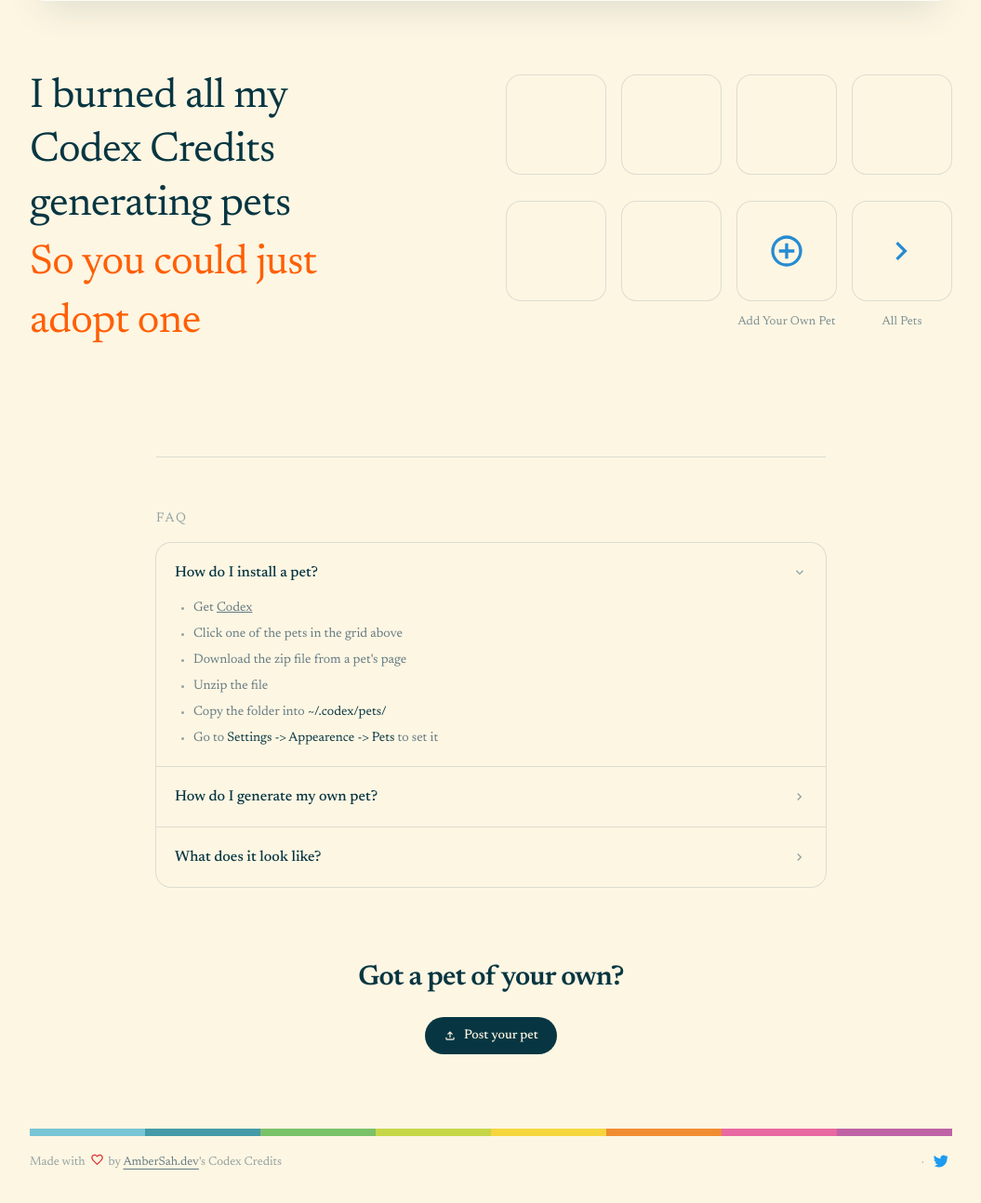
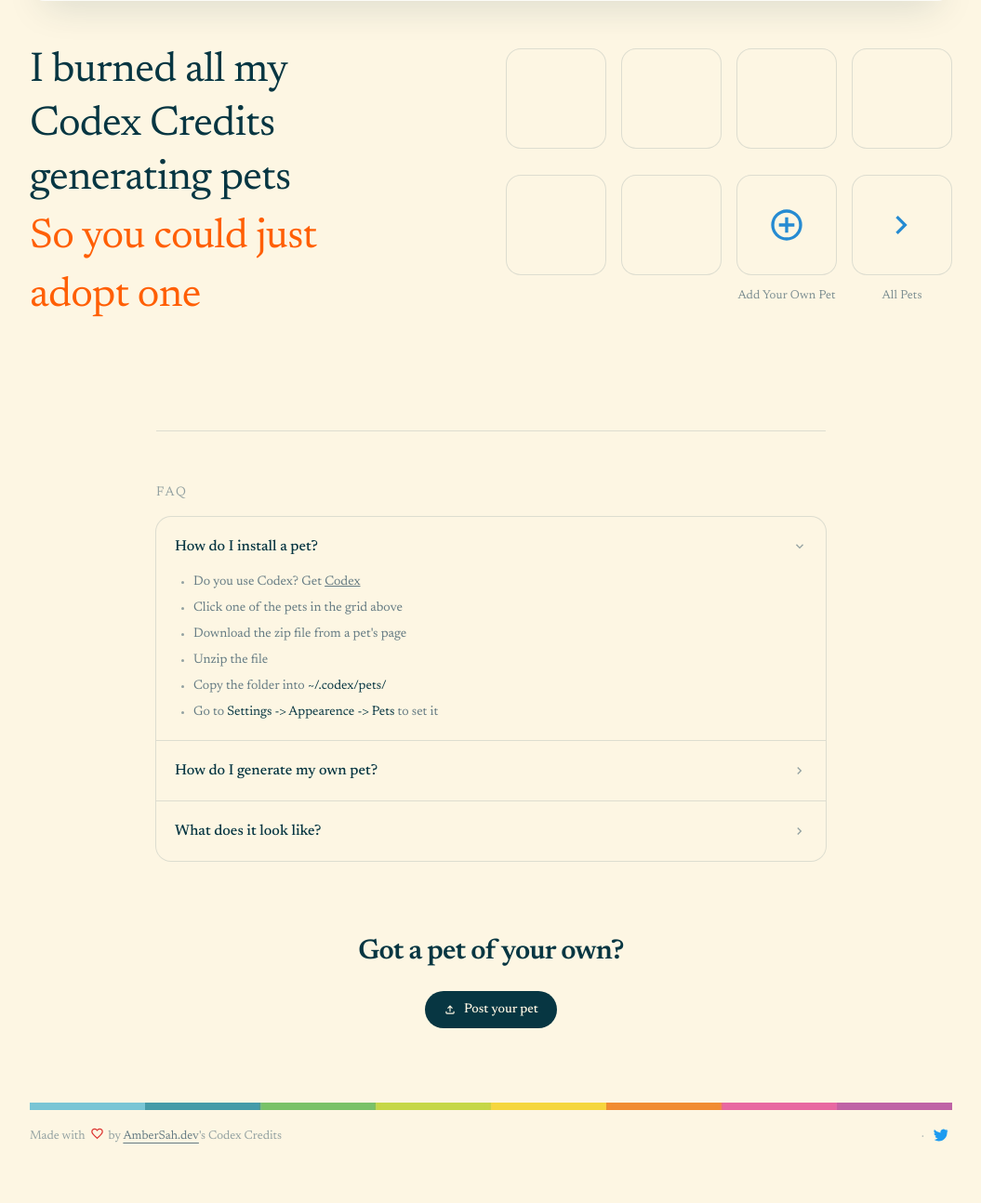
Before and after one commit to AmberSahdev/CodexPetShop, a Flask app: page / in a window 1280 px wide, after a click on "How do I install a pet?". Shown: the part 86-1380 px from the top of the page at 93% size, without its empty margins (112-1167 px from the left). After the commit the page ends 1316 px from the top, so only its background shows below. Run offline with Flask 3, Linux system fonts and the light colour scheme; some libraries are stand-ins or nearby versions.

Commit message:
fixing margins

```diff
--- a/templates/base.html
+++ b/templates/base.html
@@ -116,7 +116,9 @@
       </nav>
     </div>
   </header>
-  <main class="pt-10">{% block content %}{% endblock %}</main>
+
+  <main class="pt-3">{% block content %}{% endblock %}</main>
+
   <div class="mx-auto max-w-5xl px-4 mt-8">
     <img src="{{ url_for('static', filename='colorbar.png') }}"
          alt=""
--- a/templates/index.html
+++ b/templates/index.html
@@ -295,7 +295,7 @@
       </summary>
       <div class="mt-4 text-sm text-base00">
         <ul class="space-y-2 pl-5 list-disc marker:text-base1">
-          <li>Get <a href="https://openai.com/codex/" target="_blank" class="underline">Codex</a></li>
+          <li>Do you use Codex? Get <a href="https://openai.com/codex/" target="_blank" class="underline">Codex</a></li>
           <li>Click one of the pets in the grid above</li>
           <li>Download the zip file from a pet&apos;s page</li>
           <li>Unzip the file</li>
@@ -345,7 +345,7 @@
           <div class="aspect-video">
             <iframe
               title="Codex pet demo"
-              src="https://player.vimeo.com/video/1188705047?h=6ed581a5cf"
+              src="https://player.vimeo.com/video/1188705047?h=6ed581a5cf&autoplay=1&muted=1"
               class="h-full w-full"
               frameborder="0"
               referrerpolicy="strict-origin-when-cross-origin"
```
